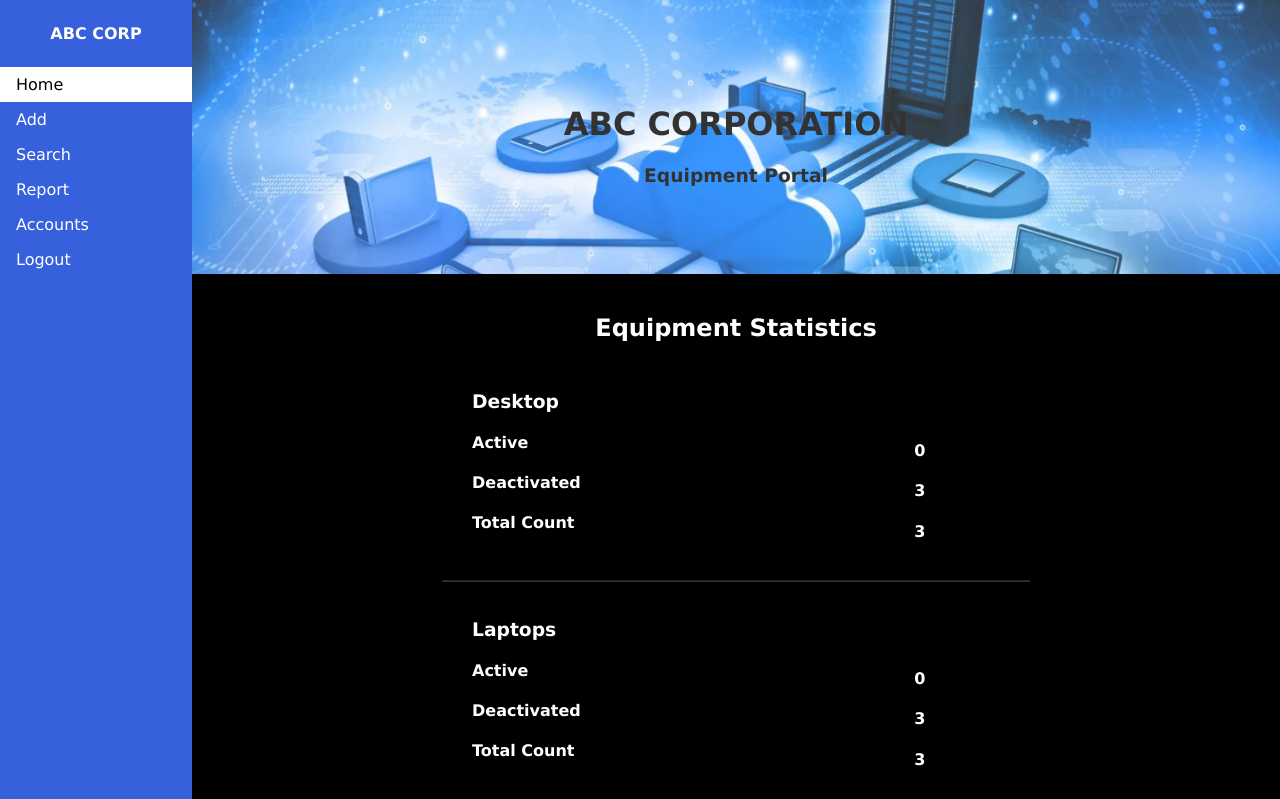
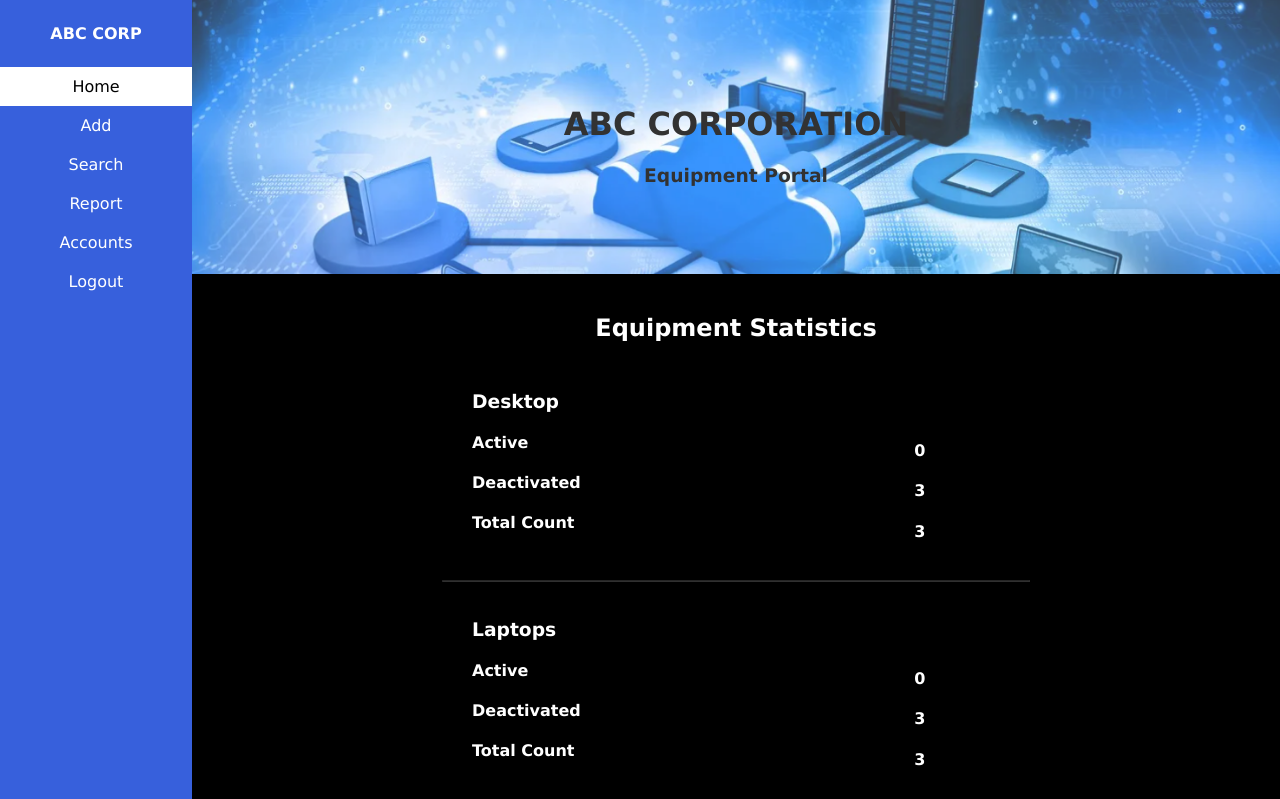
Before and after one commit to shu-csas-changgar/group-project-cepd-com, a Django app: page /home/ in a window 1280 px wide. Shown: the top 799 px of the page. Run offline with Django 3.2, Linux system fonts and the light colour scheme; a user stored in the database is signed in; data comes from the database, SQL or seed files in the repository; both versions use the stored data as it was after the commit.

Commit message:
finalized navigation bar

```diff
--- a/ABC_CORP/ABC_INVENTORY/templates/adminnav.html
+++ b/ABC_CORP/ABC_INVENTORY/templates/adminnav.html
@@ -1,16 +1,30 @@
 {% load static %}
-
 <!DOCTYPE html>
 <html>
 <head>
   <link rel="stylesheet" type="text/css" href="{% static '/css/navigation.css' %}">
 </head>
 <body>
+
 <ul>
   <p id="head">ABC CORP</p>
   <li><a class="active" href="{% url 'home' %}">Home</a></li>
-  <li><a href="#home">Add</a></li>
-  <li><a href="#news">Search</a></li>
+  <li class="dropdown">
+    <a href="javascript:void(0)" class ="dropbtn">Add</a>
+    <div class="dropdown-content">
+      <a href="#">Equipment</a>
+      <a href="#">User</a>
+      <a href="#">Vendor</a>
+    </div>
+  </li>
+  <li class="dropdown">
+    <a href="javascript:void(0)" class ="dropbtn">Search</a>
+    <div class="dropdown-content">
+      <a href="#">Equipment</a>
+      <a href="#">Users</a>
+      <a href="#">Vendors</a>
+    </div>
+  </li>
   <li><a href="#about">Report</a></li>
   <li><a href="#about">Accounts</a></li>
   <li><a href="{% url 'logout' %}">Logout</a></li>
@@ -20,5 +34,6 @@
 {% block content%}
 
 {% endblock %}
+
 </body>
 </html>
--- a/ABC_CORP/ABC_INVENTORY/templates/navigation.html
+++ /dev/null
@@ -1 +0,0 @@
-Navigation Page
--- a/ABC_CORP/static/css/navigation.css
+++ b/ABC_CORP/static/css/navigation.css
@@ -2,7 +2,7 @@ body {
     margin: 0;
   }
 
-#head {
+  #head{
     color: white;
     padding: 8px 16px;
     font-family: Verdana, Helvetica, sans-serif;
@@ -14,17 +14,20 @@ ul {
     list-style-type: none;
     margin: 0;
     padding: 0;
+    background-color: rgb(55, 96, 220);
+    overflow: auto;
+    position: fixed;
     width: 15%;
-    background-color: rgb(55, 96, 220);
-    position: fixed;
     height: 100%;
-    overflow: auto;
   }
 
-li a {
+  li a, .dropbtn {
     display: block;
     color: white;
-    padding: 8px 16px;
+    text-align: center;
+    padding-top: 10px;
+    padding-bottom: 10px;
+    width: 100%;
     text-decoration: none;
     font-family: Verdana, Helvetica, sans-serif;
   }
@@ -34,7 +37,36 @@ li a.active {
     color: black;
   }
 
-li a:hover:not(.active) {
+  li a:hover, .dropdown:hover .dropbtn {
     background-color: #555;
     color: white;
   }
+  li.dropdown {
+    display: inline-block;
+    width: 100%;
+  }
+
+  .dropdown-content{
+    display: none;
+    background-color: rgb(32, 32, 32);
+    box-shadow: 0px 8px 16px 0px rgba(0,0,0,0.2);
+    z-index: 1;
+  }
+
+  .dropdown-content a {
+    color: white;
+    padding-top: 10px;
+    padding-bottom: 10px;
+    text-decoration: none;
+    display: block;
+    text-align: center;
+  }
+
+  .dropdown-content a:hover {
+    background-color: 323232;
+
+  }
+
+  .dropdown:hover .dropdown-content {
+    display: block;
+  }
```
Also changed, not shown: ABC_CORP/ABC_INVENTORY/templates/usernav.html (+8 -2 lines), ABC_CORP/db.sqlite3. Lines whose indentation alone changed are shown as unchanged.
